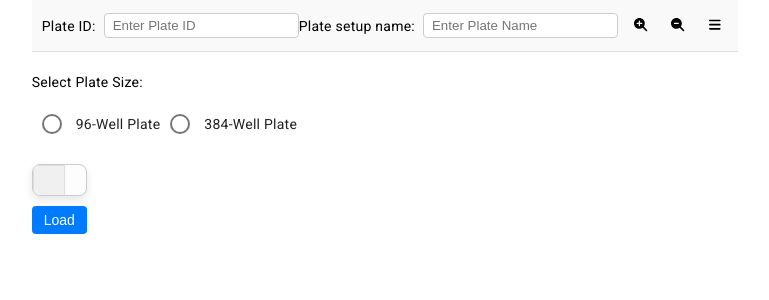
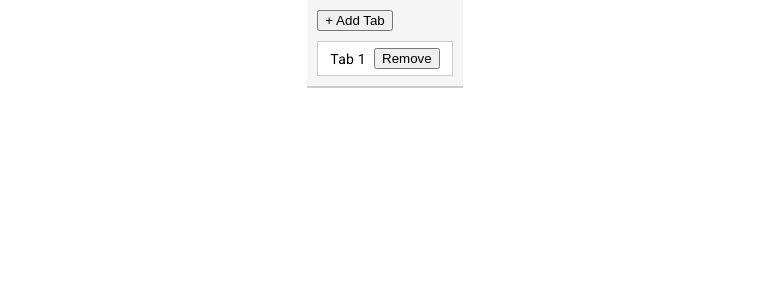
Before and after one commit to Rosu-Andrei/Plate-Selection-POC, an Angular app: page /manager in a window 1280 px wide. Before the commit this address led to /. Shown: the top 300 px of the page, without its empty margins (255-1024 px from the left). Built offline with nearby package versions, Linux system fonts and the light colour scheme.

Commit message:
tab-as-angular-app - added routing + BrowserView. Now, every tab has a plate component for it.

```diff
--- a/src/app/app-routing.module.ts
+++ b/src/app/app-routing.module.ts
@@ -1,10 +1,24 @@
 import { NgModule } from '@angular/core';
 import { RouterModule, Routes } from '@angular/router';
+import { PlateTabsComponent } from './plate-tabs/plate-tabs.component';
+import { MultiWellPlateComponent } from './multi-well-plate/multi-well-plate.component';
 
-const routes: Routes = [];
+/**
+ * We define two routes:
+ *  - /manager    => shows the tab manager (PlateTabsComponent)
+ *  - /plate      => shows only the multi well plate (MultiWellPlateComponent)
+ *
+ * The empty path '' redirects to '/manager' so that if you open
+ * http://localhost:4200, you get the manager by default.
+ */
+const routes: Routes = [
+  { path: 'manager', component: PlateTabsComponent },
+  { path: 'plate', component: MultiWellPlateComponent },
+  { path: '', redirectTo: 'manager', pathMatch: 'full' },
+];
 
 @NgModule({
   imports: [RouterModule.forRoot(routes)],
-  exports: [RouterModule]
+  exports: [RouterModule],
 })
-export class AppRoutingModule { }
+export class AppRoutingModule {}
--- a/src/app/app.component.html
+++ b/src/app/app.component.html
@@ -1 +1 @@
-<app-multi-well-plate></app-multi-well-plate>
+<router-outlet></router-outlet>
--- a/src/app/plate-tabs/plate-tabs.component.css
+++ b/src/app/plate-tabs/plate-tabs.component.css
@@ -1,10 +1,27 @@
+/* plate-tabs.component.css */
+
 .plate-tabs-container {
-  margin: 20px;
+  padding: 10px;
+  background: #f5f5f5;
+  border-bottom: 2px solid #ccc;
 }
 
-.tab-header {
+.tabs-list {
   display: flex;
-  justify-content: space-between;
+  gap: 10px;
+  margin-top: 10px;
+}
+
+.tab-item {
+  background: #ffffff;
+  border: 1px solid #ccc;
+  padding: 6px 12px;
+  cursor: pointer;
+  display: inline-flex;
   align-items: center;
-  margin-bottom: 10px;
+  gap: 8px;
 }
+
+.tab-item:hover {
+  background-color: #eaeaea;
+}
--- a/src/app/plate-tabs/plate-tabs.component.html
+++ b/src/app/plate-tabs/plate-tabs.component.html
@@ -1,22 +1,18 @@
 <div class="plate-tabs-container">
   <button mat-raised-button color="primary" (click)="addTab()">+ Add Tab</button>
 
-  <mat-tab-group>
-    <mat-tab *ngFor="let tab of tabs; let i = index" [label]="tab.tabName">
-      <div class="tab-header">
-        <h3>Plate {{ tab.tabName }}</h3>
-        <button mat-raised-button color="warn" (click)="removeTab(i)">
-          Remove
-        </button>
-      </div>
-
-      <!-- This <webview> loads a fresh Angular instance for each tab -->
-      <webview
-      [id]="'webview-' + tab.id"
-      [src]="webviewUrl"
-      style="display: block; width: 100%; height: calc(100vh - 100px);"
-      nodeintegration
-      ></webview>
-    </mat-tab>
-  </mat-tab-group>
+  <!-- A simple inline "tab bar" for demonstration -->
+  <div class="tabs-list">
+    <div
+      class="tab-item"
+      *ngFor="let tab of tabs; let i = index"
+      (click)="switchTab(tab)"
+    >
+      <span>{{ tab.tabName }}</span>
+      <button mat-raised-button color="warn"
+              (click)="removeTab(i); $event.stopPropagation()">
+        Remove
+      </button>
+    </div>
+  </div>
 </div>
--- a/src/app/plate-tabs/plate-tabs.component.ts
+++ b/src/app/plate-tabs/plate-tabs.component.ts
@@ -1,8 +1,11 @@
-import { Component, OnInit } from '@angular/core';
+import { Component } from '@angular/core';
 
-/**
- * this type is used to represent every tab created.
- */
+declare global {
+  interface Window {
+    require: any;
+  }
+}
+
 type TabData = {
   id: number;
   tabName: string;
@@ -11,46 +14,50 @@ type TabData = {
 @Component({
   selector: 'app-plate-tabs',
   templateUrl: './plate-tabs.component.html',
-  styleUrls: ['./plate-tabs.component.css'],
+  styleUrls: ['./plate-tabs.component.css']
 })
-export class PlateTabsComponent implements OnInit {
+export class PlateTabsComponent {
   tabs: TabData[] = [{ id: 1, tabName: 'Tab 1' }];
-  private nextTabId = 2;
+  nextTabId = 2;
 
-  /**
-   * Path to the Angular app. This can be:
-   *  - 'http://localhost:4200' in development
-   *  - 'file:///...' pointing to dist folder in production
-   */
-  webviewUrl = '';
+  private ipcRenderer: any;
 
-  ngOnInit(): void {
-    // Check if we are in Electron
-    if ((window as any)?.process?.versions?.electron) {
-      const path = (window as any).require('path');
-      const basePath = path.join(__dirname, 'dist', 'plate-app', 'browser', 'index.html');
-
-      // In production, load the local file
-      this.webviewUrl = `file://${basePath}`;
-      //this.webviewUrl = 'http://localhost:4200';
-    } else {
-      // If not in Electron, fallback to dev server
-      this.webviewUrl = 'http://localhost:4200';
+  constructor() {
+    if ((window as any)?.require) {
+      const electron = (window as any).require('electron');
+      this.ipcRenderer = electron.ipcRenderer;
     }
   }
 
-  /**
-   * Adds a new in-app tab without spawning a new Electron BrowserWindow
-   */
+  ngOnInit(): void {
+    // Create the first BrowserView automatically
+    this.createTab(1);
+  }
+
   addTab(): void {
-    this.tabs.push({
-      id: this.nextTabId,
-      tabName: 'Tab ' + this.nextTabId
-    });
-    this.nextTabId++;
+    const newTabId = this.nextTabId++;
+    this.tabs.push({ id: newTabId, tabName: 'Tab ' + newTabId });
+    this.createTab(newTabId);
   }
 
   removeTab(index: number): void {
+    const removedTabId = this.tabs[index].id;
     this.tabs.splice(index, 1);
+
+    if (this.ipcRenderer) {
+      this.ipcRenderer.send('remove-tab', { tabId: removedTabId });
+    }
+  }
+
+  switchTab(tab: TabData): void {
+    if (this.ipcRenderer) {
+      this.ipcRenderer.send('switch-tab', { tabId: tab.id });
+    }
+  }
+
+  private createTab(tabId: number): void {
+    if (this.ipcRenderer) {
+      this.ipcRenderer.send('create-tab', { tabId });
+    }
   }
 }
```
Also changed, not shown: main.js (+99 -23 lines).
